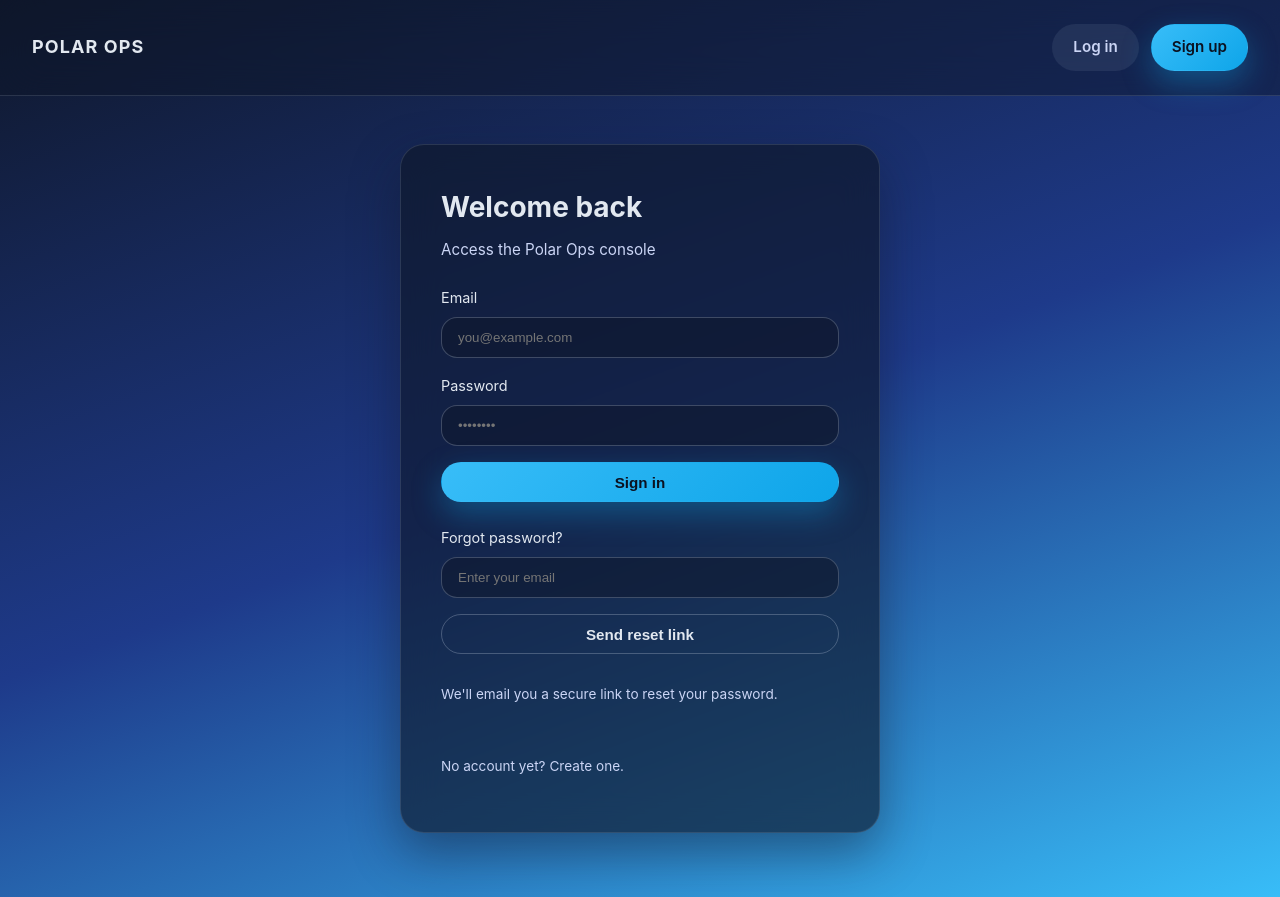
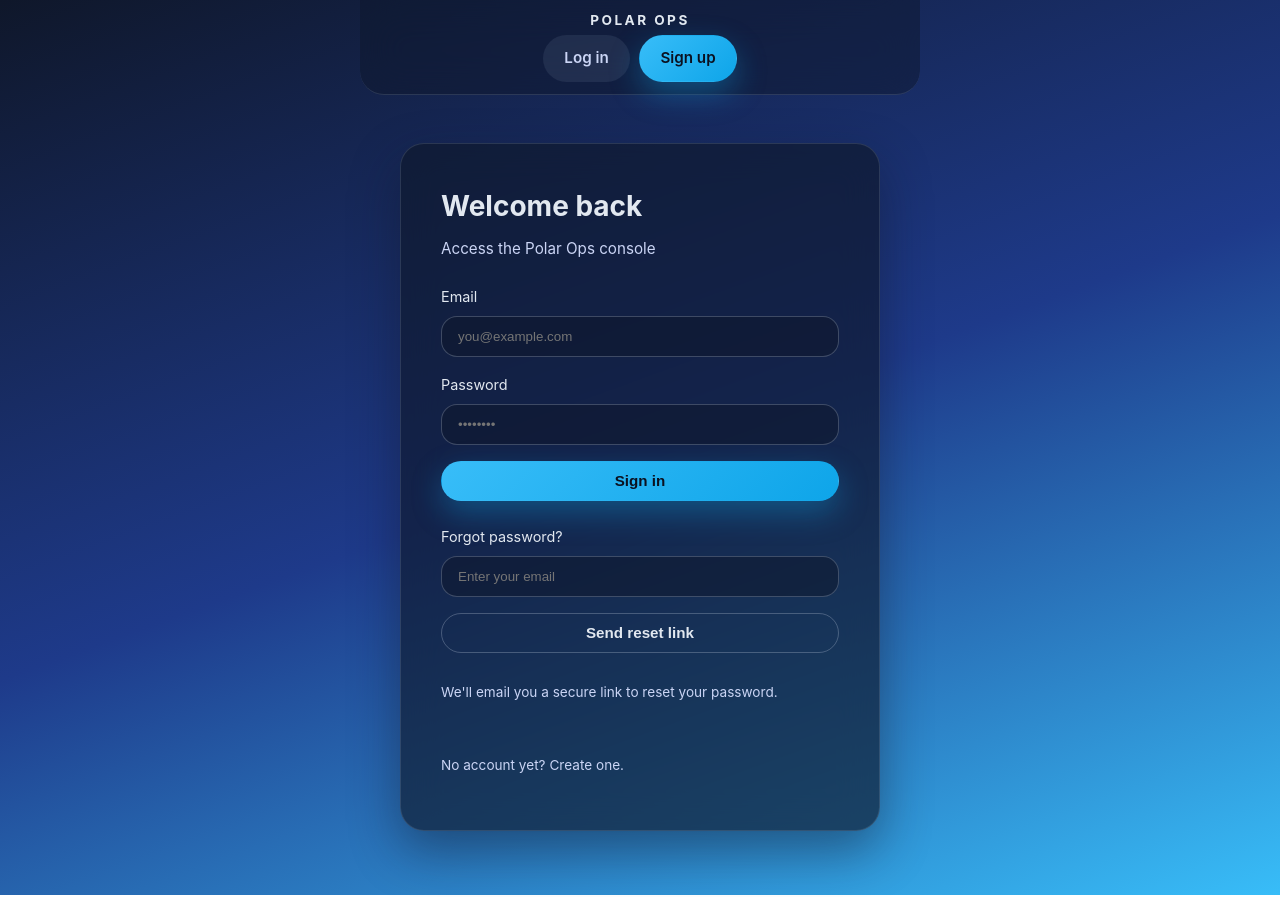
Before and after one commit to Efigenio2025/Verbiage-Trainer-V2, a Next.js app: page /login in a window 1280 px wide. Built offline with nearby package versions, Linux system fonts and the light colour scheme; no server answers.

Commit message:
Refine AeroElevate navigation header styling

```diff
--- a/app/(auth)/login/page.tsx
+++ b/app/(auth)/login/page.tsx
@@ -1,6 +1,7 @@
 import Link from 'next/link';
 import { redirect } from 'next/navigation';
 import PolarCard from '@/components/PolarCard';
+import { getBrandName } from '@/lib/brand';
 import { createServerSupabase } from '@/lib/serverSupabase';
 import { getDefaultNextPath, sanitizeNextPath } from '@/lib/sanitizeNextPath';
 import LoginForm from './LoginForm';
@@ -39,9 +40,11 @@ export default async function LoginPage({ searchParams }: LoginPageProps) {
     redirect(nextParam || getDefaultNextPath());
   }
 
+  const brand = getBrandName();
+
   return (
     <main className="page">
-      <PolarCard title="Welcome back" subtitle="Access the Polar Ops console">
+      <PolarCard title="Welcome back" subtitle={`Access the ${brand} console`}>
         {statusMessage && <p className={`status-message ${statusVariant}`}>{statusMessage}</p>}
         <LoginForm nextPath={nextParam} />
         <PasswordResetForm />
--- a/app/(auth)/signup/page.tsx
+++ b/app/(auth)/signup/page.tsx
@@ -1,6 +1,7 @@
 import Link from 'next/link';
 import { redirect } from 'next/navigation';
 import PolarCard from '@/components/PolarCard';
+import { getBrandName } from '@/lib/brand';
 import { createServerSupabase } from '@/lib/serverSupabase';
 import { sanitizeNextPath } from '@/lib/sanitizeNextPath';
 import SignupForm from './SignupForm';
@@ -20,9 +21,11 @@ export default async function SignupPage({ searchParams }: SignupPageProps) {
     redirect(nextParam);
   }
 
+  const brand = getBrandName();
+
   return (
     <main className="page">
-      <PolarCard title="Create your Polar Ops ID" subtitle="Verify your email to access the console">
+      <PolarCard title={`Create your ${brand} ID`} subtitle={`Verify your email to access the ${brand} console`}>
         <SignupForm />
         <p className="helper-text">
           Already verified? <Link href="/login">Sign in</Link> to continue.
--- a/app/layout.tsx
+++ b/app/layout.tsx
@@ -2,15 +2,18 @@ import type { Metadata } from 'next';
 import { PropsWithChildren } from 'react';
 import '../polar.css';
 import AppNav from '@/components/AppNav';
+import { defaultBrand, getBrandName } from '@/lib/brand';
 import { createServerSupabase } from '@/lib/serverSupabase';
 
 export const metadata: Metadata = {
-  title: process.env.NEXT_PUBLIC_APP_BRAND ? `${process.env.NEXT_PUBLIC_APP_BRAND} | Polar Ops` : 'Polar Ops',
-  description: 'Polar Ops themed authentication starter with Supabase.'
+  title: process.env.NEXT_PUBLIC_APP_BRAND
+    ? `${process.env.NEXT_PUBLIC_APP_BRAND} | ${defaultBrand}`
+    : defaultBrand,
+  description: `${defaultBrand} themed authentication starter with Supabase.`
 };
 
 export default async function RootLayout({ children }: PropsWithChildren) {
-  const brand = process.env.NEXT_PUBLIC_APP_BRAND ?? 'Polar Ops';
+  const brand = getBrandName();
   const supabase = await createServerSupabase();
   const {
     data: { user }
--- /dev/null
+++ b/lib/brand.ts
@@ -0,0 +1,5 @@
+export const defaultBrand = 'AeroElevate';
+
+export function getBrandName(): string {
+  return process.env.NEXT_PUBLIC_APP_BRAND ?? defaultBrand;
+}
--- a/polar.css
+++ b/polar.css
@@ -51,28 +51,39 @@ a {
 
 .app-nav {
   display: flex;
+  flex-direction: column;
   align-items: center;
-  justify-content: space-between;
-  padding: 1.5rem 2rem;
+  gap: 0.4rem;
+  padding: 0.75rem 1rem;
   position: sticky;
   top: 0;
   z-index: 10;
+  width: min(100%, 560px);
+  margin: 0 auto;
   backdrop-filter: blur(20px);
   background: rgba(15, 23, 42, 0.45);
   border-bottom: 1px solid var(--polar-card-border);
+  border-radius: 0 0 var(--polar-radius) var(--polar-radius);
+  text-align: center;
 }
 
 .app-nav__brand {
+  display: inline-flex;
+  align-items: center;
+  justify-content: center;
   font-weight: 700;
-  font-size: 1.125rem;
-  letter-spacing: 0.06em;
+  font-size: 0.85rem;
+  letter-spacing: 0.18em;
   text-transform: uppercase;
+  line-height: 1.2;
 }
 
 .app-nav__links {
   display: flex;
-  gap: 0.75rem;
+  gap: 0.6rem;
   align-items: center;
+  justify-content: center;
+  flex-wrap: wrap;
 }
 
 .app-nav__user {
```
